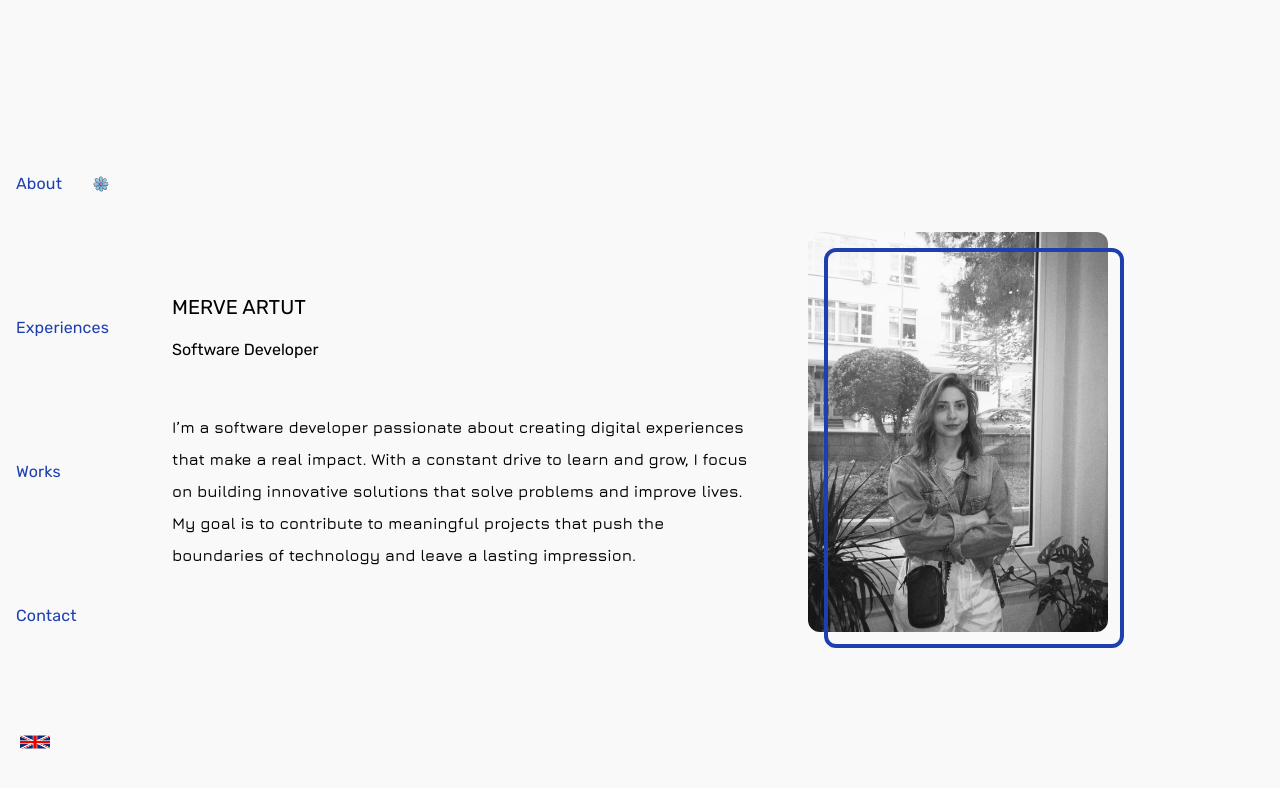
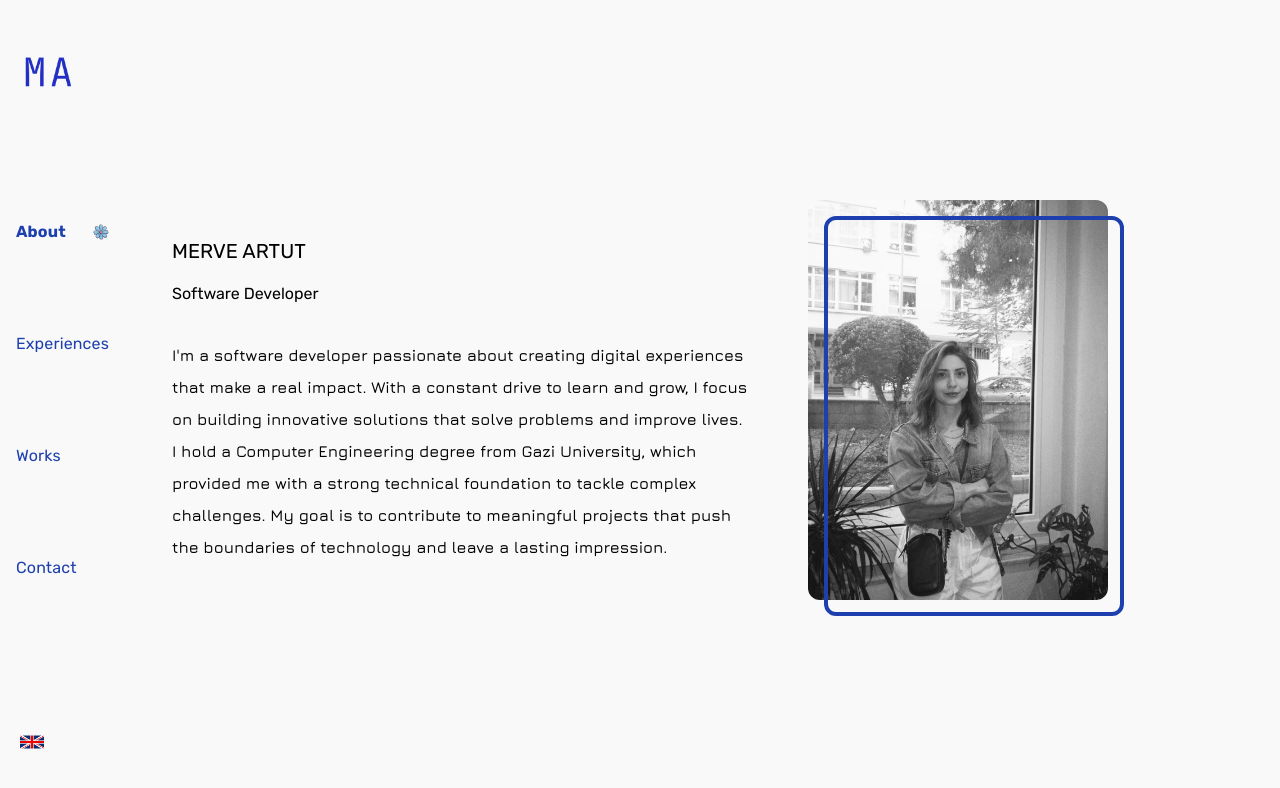
Before and after one commit to merveartut/PersonalWebSite, a React (Vite) app: page /home in a window 1280 px wide. Before the commit this address led to /home#about. Shown: the top 788 px of the page. Built offline with nearby package versions, Linux system fonts and the light colour scheme; a web font is replaced by a local one.

Commit message:
about description updated

```diff
--- a/src/App.jsx
+++ b/src/App.jsx
@@ -21,7 +21,7 @@ function App() {
         <main className="flex-1 flex items-center h-screen justify-center overflow-x-hidden ">
           <Routes>
             <Route path="/" element={<HomePage />} />
-            <Route path="/home" element={<HomePage />} />
+            <Route path="/home" element={<AboutPage />} />
             <Route path="/skills" element={<SkillsPage />} />
             <Route path="/about" element={<AboutPage />} />
             <Route path="/works" element={<WorkPage />} />
--- a/src/components/NavBar.jsx
+++ b/src/components/NavBar.jsx
@@ -18,14 +18,15 @@ import trImg from "../assets/tr.png";
 import enImg from "../assets/en.png";
 import nazar from "../assets/nazar.png"
 import daisy from "../assets/daisy.png"
-import flower from "../assets/flower.png"
-import sunflower from "../assets/sunflower.png"
+import logo from "../assets/log.png"
 
 function NavBar() {
   const [hoveredIndex, setHoveredIndex] = useState(null);
   const [drawerOpen, setDrawerOpen] = useState(false);
   const [sparkles, setSparkles] = useState([]);
   const location = useLocation(); // Get the current route from react-router
+  const currentHash = location.hash;
+
   const isMobile = useMediaQuery("(max-width: 768px)");
 
   const { t, i18n } = useTranslation();
@@ -33,10 +34,10 @@ function NavBar() {
 
   const navigate = useNavigate();
   const menuItems = [
-    { path: "/home#about", key: "about" },
-    { path: "/home#experience", key: "experience" },
-    { path: "/home#works", key: "works" },
-    { path: "/home#contact", key: "contact" },
+    { path: "/#about", key: "about" },
+    { path: "/#experience", key: "experience" },
+    { path: "/#works", key: "works" },
+    { path: "/#contact", key: "contact" },
   ];
 
   const handleLanguageChange = (event) => {
@@ -45,42 +46,47 @@ function NavBar() {
     i18n.changeLanguage(newLanguage);
   };
 
-  const currentPath = location.pathname.toLowerCase() + location.hash;
+  useEffect(() => {
+    const handleHashChange = () => {
+      setCurrentHash(window.location.hash);
+    };
+
+    window.addEventListener("hashchange", handleHashChange);
+
+    return () => window.removeEventListener("hashchange", handleHashChange);
+  }, []);
 
   // Update selected index based on the current route
   const getSelectedIndex = () => {
-    if (
-      currentPath.includes("#about") ||
-      currentPath === "/home" ||
-      currentPath === "/"
-    )
+    if (currentHash === "#about" || currentHash === "" || currentHash === "#")
       return 0;
-    if (currentPath.includes("#experience")) return 1;
-    if (currentPath.includes("#works")) return 2;
-    if (currentPath.includes("#contact")) return 3;
+    if (currentHash === "#experience") return 1;
+    if (currentHash === "#works") return 2;
+    if (currentHash === "#contact") return 3;
     return -1;
   };
 
-  const selectedIndex = getSelectedIndex(); // Get selected index based on current path
+  const selectedIndex = getSelectedIndex();
 
-  // Handle menu item click
   const handleClickItem = (page, index, event) => {
     const [path, hash] = page.split("#");
 
-    navigate(path + (hash ? `#${hash}` : ""));
-
-    if (hash) {
+    if (path === "/" && hash) {
+      navigate(`#${hash}`);
       const element = document.getElementById(hash);
-      if (element) {
-        element.scrollIntoView({ behavior: "smooth" });
-      }
+      if (element) element.scrollIntoView({ behavior: "smooth" });
+    } else {
+      navigate(page);
     }
 
     if (isMobile) setDrawerOpen(false);
   };
+  const drawerContent = (
+    <List className="h-full max-w-fit flex flex-col justify-center  text-blue-800 font-source-code-pro gap-16">
+      <div className="absolute top-8 left-2">
+        <img src={logo} width="80"></img>
+      </div>
 
-  const drawerContent = (
-    <List className="h-full max-w-fit flex flex-col justify-center  text-blue-800 font-source-code-pro gap-24">
       {menuItems.map(({ path, key }, index) => (
         <ListItem
           key={key}
@@ -93,7 +99,7 @@ function NavBar() {
           <div className="flex flex-row items-center w-full gap-2">
             <ListItemText
               primary={
-                <span className="relative group font-rubik">
+                <span className={`relative group font-rubik ${selectedIndex === index ? "font-bold" : ""}`}>
                   {t(key)}
 
                 </span>
@@ -126,7 +132,7 @@ function NavBar() {
                   src={flagSrc}
                   alt={selected}
                   style={{
-                    width: 30,
+                    width: 24,
                     height: 20,
                     verticalAlign: "middle",
                   }}
@@ -141,7 +147,7 @@ function NavBar() {
                 src={enImg}
                 alt="English"
                 style={{
-                  width: 20,
+                  width: 18,
                   height: 14,
                   marginRight: 8,
                   verticalAlign: "middle",
--- a/src/locales/en.json
+++ b/src/locales/en.json
@@ -5,7 +5,7 @@
   "works": "Works",
   "contact": "Contact",
   "selectLanguage": "Select Language",
-  "description": "I’m a software developer passionate about creating digital experiences that make a real impact. With a constant drive to learn and grow, I focus on building innovative solutions that solve problems and improve lives. My goal is to contribute to meaningful projects that push the boundaries of technology and leave a lasting impression.",
+  "description": "I'm a software developer passionate about creating digital experiences that make a real impact. With a constant drive to learn and grow, I focus on building innovative solutions that solve problems and improve lives. I hold a Computer Engineering degree from Gazi University, which provided me with a strong technical foundation to tackle complex challenges. My goal is to contribute to meaningful projects that push the boundaries of technology and leave a lasting impression.",
   "whoru": "Who are u ?",
   "emailInput": "Your email",
   "message": "Your message",
--- a/src/locales/tr.json
+++ b/src/locales/tr.json
@@ -5,7 +5,7 @@
   "works": "Çalışmalar",
   "contact": "İletişim",
   "selectLanguage": "Dil Seçimi",
-  "description": "Gerçek bir etki yaratacak dijital deneyimler oluşturma tutkusuna sahip bir yazılım geliştiricisiyim. Sürekli öğrenme ve kendini geliştirme arzusu ile sorunları çözen ve hayatları iyileştiren yenilikçi çözümler geliştirmeye odaklanıyorum. Amacım, teknolojinin sınırlarını zorlayan ve kalıcı bir iz bırakan anlamlı projelere katkıda bulunmaktır.",
+  "description": "Gerçek bir etki yaratan dijital deneyimler oluşturma tutkusuna sahip bir yazılım geliştiricisiyim. Sürekli öğrenme ve gelişme isteğiyle, problemleri çözen ve hayatları iyileştiren yenilikçi çözümler geliştirmeye odaklanıyorum. Gazi Üniversitesi Bilgisayar Mühendisliği mezunuyum ve bu eğitim, karmaşık zorluklarla başa çıkmam için güçlü bir teknik altyapı sağladı. Amacım, teknolojinin sınırlarını zorlayan ve kalıcı bir iz bırakan anlamlı projelere katkıda bulunmak.",
   "whoru": "Adınız nedir ?",
   "emailInput": "E-posta adresiniz",
   "message": "Buraya mesajınızı girebilirsiniz",
--- a/src/pages/AboutPage.jsx
+++ b/src/pages/AboutPage.jsx
@@ -8,7 +8,7 @@ export const AboutPage = () => {
     <div className="w-full min-h-screen flex flex-col md:flex-row gap-[60px] items-center justify-center px-4 text-black p-10 snap-start">
 
 
-      <div className="flex flex-col gap-12 items-center md:items-start mb-10 md:mb-0">
+      <div className="flex flex-col gap-8 items-center md:items-start mb-10 md:mb-0">
         <div className="flex flex-col gap-4">
           <span className="font-rubik text-xl">
             MERVE ARTUT
--- a/src/pages/HomePage.jsx
+++ b/src/pages/HomePage.jsx
@@ -20,11 +20,16 @@ function HomePage() {
   const [contactRef, contactInView] = useInView({ threshold: 0.6 });
 
   useEffect(() => {
-    if (aboutInView) navigate("/home#about", { replace: true });
-    else if (experienceInView) navigate("/home#experience", { replace: true });
-    else if (worksInView) navigate("/home#works", { replace: true });
-    else if (contactInView) navigate("/home#contact", { replace: true });
-  }, [aboutInView, worksInView, experienceInView, contactInView, navigate]);
+    if (aboutInView && window.location.hash !== "#about") {
+      window.history.replaceState(null, "", "#about");
+    } else if (experienceInView && window.location.hash !== "#experience") {
+      window.history.replaceState(null, "", "#experience");
+    } else if (worksInView && window.location.hash !== "#works") {
+      window.history.replaceState(null, "", "#works");
+    } else if (contactInView && window.location.hash !== "#contact") {
+      window.history.replaceState(null, "", "#contact");
+    }
+  }, [aboutInView, experienceInView, worksInView, contactInView]);
 
   return (
     <div className="w-full h-full snap-y snap-mandatory scroll-smooth">
```
Also changed, not shown: src/assets/log.png (added), src/assets/logo.png (added).
